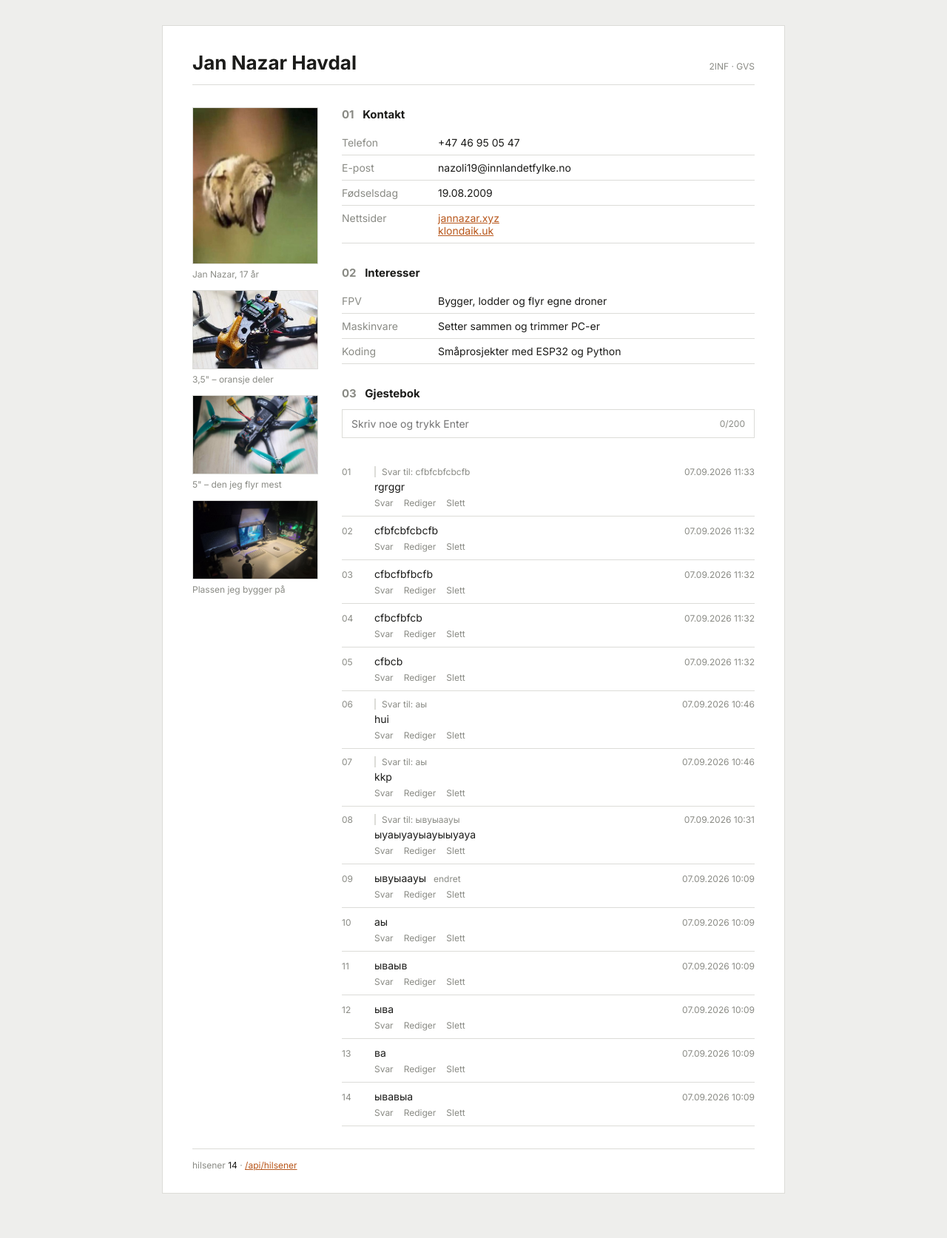
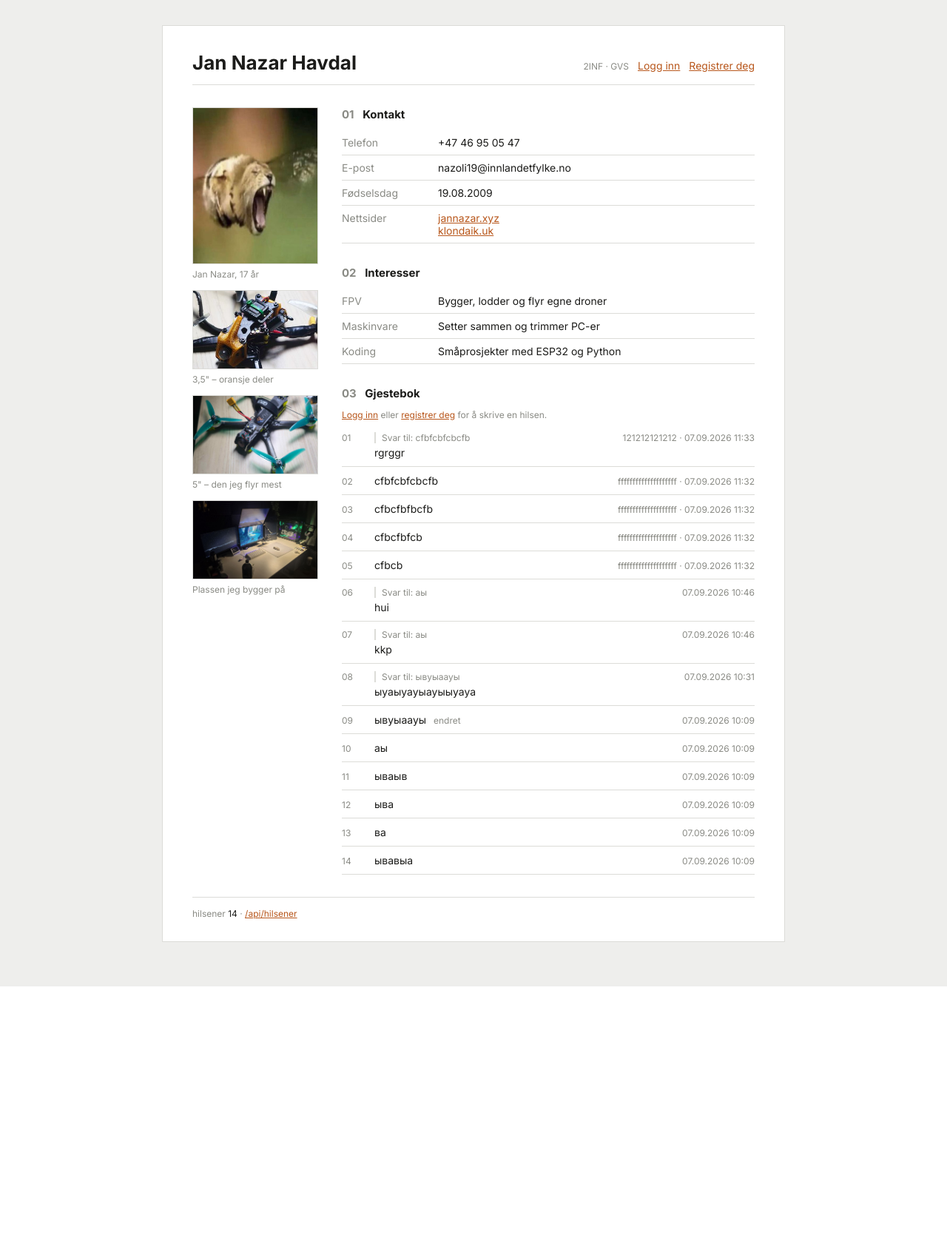
Before and after one commit to KrekerDM/SimpleFlaskWEB, a Flask app: page / in a window 1280 px wide. Shown: the whole page at 74% size. After the commit the page ends 1333 px from the top, so only its background shows below. Run offline with Flask 3, Linux system fonts and the light colour scheme; data comes from the database, SQL or seed files in the repository; both versions use the stored data as it was after the commit.

Commit message:
login and reg and memss

```diff
--- a/app.py
+++ b/app.py
@@ -1,21 +1,53 @@
+import base64
+import hashlib
+import hmac
 import os
+import re
 import sqlite3
 from datetime import date, datetime
 
 import flask
+from Crypto.Cipher import AES
 
 app = flask.Flask(__name__)
 
 DATABASE = os.path.join(os.path.dirname(__file__), 'hilsener.db')
+NOKKEL_FIL = os.path.join(os.path.dirname(__file__), 'nokkel.bin')
 MAKS_LENGDE = 200
 KORT_LENGDE = 40
+MIN_PASSORD = 8
+RUNDER = 200000
+KAKE = 'innlogging'
+KAKE_DAGER = 7
+NAVN_MONSTER = re.compile(r'^[A-Za-z0-9_-]{3,20}$')
 FODSELSDAG = date(2009, 8, 19)
 
 SPORRING = """
-    SELECT h.id, h.tekst, h.tidspunkt, h.endret, h.svar_til, s.tekst AS svar_tekst
+    SELECT h.id, h.tekst, h.tidspunkt, h.endret, h.svar_til, h.bruker_id,
+           b.brukernavn AS navn, s.tekst AS svar_tekst
     FROM hilsener h
     LEFT JOIN hilsener s ON s.id = h.svar_til
+    LEFT JOIN brukere b ON b.id = h.bruker_id
 """
+
+SKJEMAER = {
+    'registrer': {
+        'tittel': 'Registrer deg',
+        'knapp': 'Lag bruker',
+        'annen_url': '/logg-inn',
+        'annen_tekst': 'Har du bruker alt? Logg inn',
+        'bilde': 'registrer.jpg',
+        'bilde_tekst': 'Grisen Peppa som stirrer ut av mørket',
+    },
+    'logg-inn': {
+        'tittel': 'Logg inn',
+        'knapp': 'Logg inn',
+        'annen_url': '/registrer',
+        'annen_tekst': 'Ny her? Registrer deg',
+        'bilde': 'logg-inn.jpg',
+        'bilde_tekst': 'En T-rex og en hund som glaner rett i kamera',
+    },
+}
 
 
 def koble():
@@ -32,11 +64,72 @@ def lag_tabell():
             tekst TEXT NOT NULL,
             tidspunkt TEXT NOT NULL,
             svar_til INTEGER,
-            endret TEXT
+            endret TEXT,
+            bruker_id INTEGER
         )
     """)
+    kobling.execute("""
+        CREATE TABLE IF NOT EXISTS brukere (
+            id INTEGER PRIMARY KEY AUTOINCREMENT,
+            brukernavn TEXT NOT NULL UNIQUE,
+            salt TEXT NOT NULL,
+            passord TEXT NOT NULL,
+            laget TEXT NOT NULL
+        )
+    """)
+    kolonner = [rad['name'] for rad in kobling.execute('PRAGMA table_info(hilsener)')]
+    if 'bruker_id' not in kolonner:
+        kobling.execute('ALTER TABLE hilsener ADD COLUMN bruker_id INTEGER')
     kobling.commit()
     kobling.close()
+
+
+def hent_nokkel():
+    if not os.path.exists(NOKKEL_FIL):
+        with open(NOKKEL_FIL, 'wb') as fil:
+            fil.write(os.urandom(32))
+    with open(NOKKEL_FIL, 'rb') as fil:
+        return fil.read()
+
+
+NOKKEL = hent_nokkel()
+
+
+def krypter(tekst):
+    nonce = os.urandom(12)
+    chiffer = AES.new(NOKKEL, AES.MODE_GCM, nonce=nonce)
+    innhold, merke = chiffer.encrypt_and_digest(tekst.encode())
+    return base64.urlsafe_b64encode(nonce + merke + innhold).decode()
+
+
+def dekrypter(kake):
+    try:
+        raa = base64.urlsafe_b64decode(kake)
+        chiffer = AES.new(NOKKEL, AES.MODE_GCM, nonce=raa[:12])
+        return chiffer.decrypt_and_verify(raa[28:], raa[12:28]).decode()
+    except (ValueError, KeyError):
+        return None
+
+
+def hash_passord(passord, salt):
+    return hashlib.pbkdf2_hmac('sha256', passord.encode(), bytes.fromhex(salt), RUNDER).hex()
+
+
+def hent_bruker():
+    kake = flask.request.cookies.get(KAKE)
+    if not kake:
+        return None
+
+    id_tekst = dekrypter(kake)
+    if not id_tekst or not id_tekst.isdigit():
+        return None
+
+    kobling = koble()
+    rad = kobling.execute(
+        'SELECT id, brukernavn FROM brukere WHERE id = ?', (int(id_tekst),)
+    ).fetchone()
+    kobling.close()
+    return dict(rad) if rad else None
 
 
 def naa():
@@ -96,6 +189,24 @@ def regn_alder(fodt):
     return alder
 
 
+def vis_skjema(navn, feil=None):
+    return flask.render_template(
+        'skjema.html', handling='/' + navn, feil=feil, **SKJEMAER[navn]
+    )
+
+
+def logg_inn_svar(bruker_id):
+    svar = flask.redirect('/')
+    svar.set_cookie(
+        KAKE,
+        krypter(str(bruker_id)),
+        max_age=KAKE_DAGER * 24 * 60 * 60,
+        httponly=True,
+        samesite='Lax',
+    )
+    return svar
+
+
 @app.route('/')
 def forside():
     hilsener = hent_alle()
@@ -104,6 +215,7 @@ def forside():
         hilsener=hilsener,
         antall=len(hilsener),
         maks=MAKS_LENGDE,
+        bruker=hent_bruker(),
         fodselsdag=FODSELSDAG.strftime('%d.%m.%Y'),
         alder=regn_alder(FODSELSDAG),
     )
@@ -115,8 +227,72 @@ def api():
     return flask.jsonify({'antall': len(hilsener), 'hilsener': hilsener})
 
 
+@app.route('/registrer', methods=['GET', 'POST'])
+def registrer():
+    if flask.request.method == 'GET':
+        return vis_skjema('registrer')
+
+    brukernavn = flask.request.form.get('brukernavn', '').strip()
+    passord = flask.request.form.get('passord', '')
+
+    if not NAVN_MONSTER.match(brukernavn):
+        return vis_skjema('registrer', 'Brukernavnet må ha 3–20 tegn, og bare bokstaver, tall, - og _.'), 400
+
+    if len(passord) < MIN_PASSORD:
+        return vis_skjema('registrer', f'Passordet må ha minst {MIN_PASSORD} tegn.'), 400
+
+    salt = os.urandom(16).hex()
+    kobling = koble()
+
+    try:
+        markor = kobling.execute(
+            'INSERT INTO brukere (brukernavn, salt, passord, laget) VALUES (?, ?, ?, ?)',
+            (brukernavn, salt, hash_passord(passord, salt), naa()),
+        )
+        kobling.commit()
+    except sqlite3.IntegrityError:
+        kobling.close()
+        return vis_skjema('registrer', 'Brukernavnet er opptatt.'), 400
+
+    bruker_id = markor.lastrowid
+    kobling.close()
+
+    return logg_inn_svar(bruker_id)
+
+
+@app.route('/logg-inn', methods=['GET', 'POST'])
+def logg_inn():
+    if flask.request.method == 'GET':
+        return vis_skjema('logg-inn')
+
+    brukernavn = flask.request.form.get('brukernavn', '').strip()
+    passord = flask.request.form.get('passord', '')
+
+    kobling = koble()
+    rad = kobling.execute(
+        'SELECT id, salt, passord FROM brukere WHERE brukernavn = ?', (brukernavn,)
+    ).fetchone()
+    kobling.close()
+
+    if rad is None or not hmac.compare_digest(rad['passord'], hash_passord(passord, rad['salt'])):
+        return vis_skjema('logg-inn', 'Feil brukernavn eller passord.'), 401
+
+    return logg_inn_svar(rad['id'])
+
+
+@app.route('/logg-ut', methods=['POST'])
+def logg_ut():
+    svar = flask.redirect('/')
+    svar.delete_cookie(KAKE)
+    return svar
+
+
 @app.route('/hilsen', methods=['POST'])
 def ny_hilsen():
+    bruker = hent_bruker()
+    if bruker is None:
+        return flask.jsonify({'feil': 'Du må logge inn for å skrive.'}), 401
+
     data = flask.request.get_json(silent=True) or {}
     tekst, feil = les_tekst(data)
     if feil:
@@ -133,8 +309,8 @@ def ny_hilsen():
         return flask.jsonify({'feil': 'Hilsenen du svarte på finnes ikke lenger.'}), 404
 
     markor = kobling.execute(
-        'INSERT INTO hilsener (tekst, tidspunkt, svar_til) VALUES (?, ?, ?)',
-        (tekst, naa(), svar_til),
+        'INSERT INTO hilsener (tekst, tidspunkt, svar_til, bruker_id) VALUES (?, ?, ?, ?)',
+        (tekst, naa(), svar_til, bruker['id']),
     )
     kobling.commit()
     hilsen = hent_en(kobling, markor.lastrowid)
@@ -146,15 +322,25 @@ def ny_hilsen():
 
 @app.route('/hilsen/<int:hilsen_id>', methods=['PUT'])
 def endre_hilsen(hilsen_id):
+    bruker = hent_bruker()
+    if bruker is None:
+        return flask.jsonify({'feil': 'Du må logge inn for å endre.'}), 401
+
     data = flask.request.get_json(silent=True) or {}
     tekst, feil = les_tekst(data)
     if feil:
         return flask.jsonify({'feil': feil}), 400
 
     kobling = koble()
-    if hent_en(kobling, hilsen_id) is None:
+    hilsen = hent_en(kobling, hilsen_id)
+
+    if hilsen is None:
         kobling.close()
         return flask.jsonify({'feil': 'Fant ikke hilsenen.'}), 404
+
+    if hilsen['bruker_id'] != bruker['id']:
+        kobling.close()
+        return flask.jsonify({'feil': 'Du kan bare endre dine egne hilsener.'}), 403
 
     kobling.execute(
         'UPDATE hilsener SET tekst = ?, endret = ? WHERE id = ?',
@@ -170,10 +356,20 @@ def endre_hilsen(hilsen_id):
 
 @app.route('/hilsen/<int:hilsen_id>', methods=['DELETE'])
 def slett_hilsen(hilsen_id):
+    bruker = hent_bruker()
+    if bruker is None:
+        return flask.jsonify({'feil': 'Du må logge inn for å slette.'}), 401
+
     kobling = koble()
-    if hent_en(kobling, hilsen_id) is None:
+    hilsen = hent_en(kobling, hilsen_id)
+
+    if hilsen is None:
         kobling.close()
         return flask.jsonify({'feil': 'Fant ikke hilsenen.'}), 404
+
+    if hilsen['bruker_id'] != bruker['id']:
+        kobling.close()
+        return flask.jsonify({'feil': 'Du kan bare slette dine egne hilsener.'}), 403
 
     ider = finn_traad(kobling, hilsen_id)
     plasser = ','.join('?' for _ in ider)
--- a/static/script.js
+++ b/static/script.js
@@ -7,7 +7,7 @@ const antallUt = document.getElementById("antall");
 const svarLinje = document.getElementById("svarer");
 const svarTekst = document.getElementById("svarer-tekst");
 const avbrytKnapp = document.getElementById("avbryt-svar");
-const maks = felt.maxLength;
+const maks = felt ? felt.maxLength : 0;
 
 let sender = false;
 let svarerTil = null;
@@ -63,7 +63,7 @@ function lagRad(hilsen) {
   innhold.appendChild(handlinger);
 
   rad.appendChild(innhold);
-  rad.appendChild(lag("span", "tid", hilsen.tidspunkt));
+  rad.appendChild(lag("span", "tid", hilsen.navn + " · " + hilsen.tidspunkt));
   return rad;
 }
 
@@ -224,6 +224,7 @@ async function slett(rad) {
   }
 }
 
+function wireGjestebok() {
   liste.addEventListener("click", function (e) {
     const knapp = e.target.closest("button[data-handling]");
     if (!knapp) {
@@ -284,6 +285,11 @@ felt.addEventListener("keydown", async function (e) {
       sender = false;
     }
   });
+}
+
+if (felt) {
+  wireGjestebok();
+}
 
 const visning = document.getElementById("visning");
 const visningBilde = document.getElementById("visning-bilde");
--- a/static/style.css
+++ b/static/style.css
@@ -47,6 +47,11 @@ h1 {
 .logg .tid,
 .handlinger button,
 #avbryt-svar,
+.lenkeknapp,
+.krev,
+.skjema label,
+.skjemafeil,
+.skjemalenker,
 .rediger-hjelp,
 #teller,
 #feilmelding,
@@ -62,6 +67,16 @@ footer,
 
 section {
   margin-top: 30px;
+}
+
+.topp {
+  display: flex;
+  align-items: baseline;
+  gap: 12px;
+}
+
+.topp form {
+  margin: 0;
 }
 
 h2 {
@@ -209,6 +224,74 @@ a {
   color: var(--svak);
 }
 
+.krev {
+  margin: 0;
+  color: var(--svak);
+}
+
+.skjemaside {
+  display: grid;
+  grid-template-columns: 220px 1fr;
+  gap: 32px;
+  align-items: start;
+}
+
+.skjemaside img {
+  width: 100%;
+  display: block;
+  border: 1px solid var(--strek);
+}
+
+.skjema {
+  display: grid;
+  gap: 6px;
+  max-width: 320px;
+}
+
+.skjema label {
+  color: var(--svak);
+}
+
+.skjema input {
+  padding: 10px 12px;
+  border: 1px solid var(--strek);
+  outline: none;
+  font-family: inherit;
+  font-size: 14px;
+}
+
+.skjema input:focus {
+  border-color: var(--aksent);
+}
+
+.skjema button {
+  justify-self: start;
+  padding: 9px 18px;
+  border: 1px solid var(--aksent);
+  background: none;
+  color: var(--aksent);
+  font-family: inherit;
+  font-size: 14px;
+  cursor: pointer;
+}
+
+.skjema button:hover,
+.skjema button:focus {
+  background-color: var(--aksent);
+  color: var(--ark);
+}
+
+.skjemafeil {
+  margin: 0;
+  min-height: 16px;
+  color: var(--feil);
+}
+
+.skjemalenker {
+  margin: 20px 0 0;
+  color: var(--svak);
+}
+
 .logg {
   list-style: none;
   counter-reset: hilsen;
@@ -275,7 +358,8 @@ a {
 }
 
 .handlinger button,
-#avbryt-svar {
+#avbryt-svar,
+.lenkeknapp {
   padding: 0;
   border: none;
   background: none;
@@ -287,7 +371,9 @@ a {
 .handlinger button:hover,
 .handlinger button:focus,
 #avbryt-svar:hover,
-#avbryt-svar:focus {
+#avbryt-svar:focus,
+.lenkeknapp:hover,
+.lenkeknapp:focus {
   color: var(--aksent);
 }
 
@@ -352,9 +438,14 @@ footer b {
     display: block;
   }
 
-  .stempel {
+  header > .stempel {
     display: block;
     margin-top: 4px;
+  }
+
+  .topp {
+    flex-wrap: wrap;
+    margin-top: 6px;
   }
 
   .kropp {
@@ -373,6 +464,11 @@ footer b {
 
   .rader {
     grid-template-columns: 1fr;
+  }
+
+  .skjemaside {
+    grid-template-columns: 1fr;
+    gap: 20px;
   }
 
   .rader dt {
--- a/templates/index.html
+++ b/templates/index.html
@@ -18,7 +18,18 @@
 
         <header>
             <h1>Jan Nazar Havdal</h1>
-            <span class="stempel">2INF &middot; GVS</span>
+            <div class="topp">
+                <span class="stempel">2INF &middot; GVS</span>
+                {% if bruker %}
+                <span class="stempel">{{ bruker.brukernavn }}</span>
+                <form method="post" action="/logg-ut">
+                    <button type="submit" class="lenkeknapp">Logg ut</button>
+                </form>
+                {% else %}
+                <a href="/logg-inn">Logg inn</a>
+                <a href="/registrer">Registrer deg</a>
+                {% endif %}
+            </div>
         </header>
 
         <div class="kropp">
@@ -84,6 +95,7 @@
                 <section>
                     <h2><span class="nr">03</span> Gjestebok</h2>
 
+                    {% if bruker %}
                     <p class="svarer" id="svarer" hidden>
                         Svarer på <span id="svarer-tekst"></span>
                         <button type="button" id="avbryt-svar">Avbryt</button>
@@ -95,6 +107,12 @@
                         <span id="teller">0/{{ maks }}</span>
                     </div>
                     <p id="feilmelding" role="status"></p>
+                    {% else %}
+                    <p class="krev">
+                        <a href="/logg-inn">Logg inn</a> eller <a href="/registrer">registrer deg</a>
+                        for å skrive en hilsen.
+                    </p>
+                    {% endif %}
 
                     <p class="tom" id="tom-melding" {% if hilsener %}hidden{% endif %}>Ingen hilsener enda.</p>
 
@@ -109,13 +127,17 @@
                                 {% if h.endret %}
                                 <span class="endret" title="Endret {{ h.endret }}">endret</span>
                                 {% endif %}
+                                {% if bruker %}
                                 <span class="handlinger">
                                     <button type="button" data-handling="svar">Svar</button>
+                                    {% if h.bruker_id == bruker.id %}
                                     <button type="button" data-handling="rediger">Rediger</button>
                                     <button type="button" data-handling="slett">Slett</button>
+                                    {% endif %}
                                 </span>
+                                {% endif %}
                             </div>
-                            <span class="tid">{{ h.tidspunkt }}</span>
+                            <span class="tid">{% if h.navn %}{{ h.navn }} &middot; {% endif %}{{ h.tidspunkt }}</span>
                         </li>
                         {% endfor %}
                     </ol>
```
Also changed, not shown: forklaring.md (+12 -3 lines), templates/skjema.html (added, +54 -0 lines), hilsener.db, static/img/logg-inn.jpg (added), static/img/registrer.jpg (added), 1 other file. Lines whose indentation alone changed are shown as unchanged.
